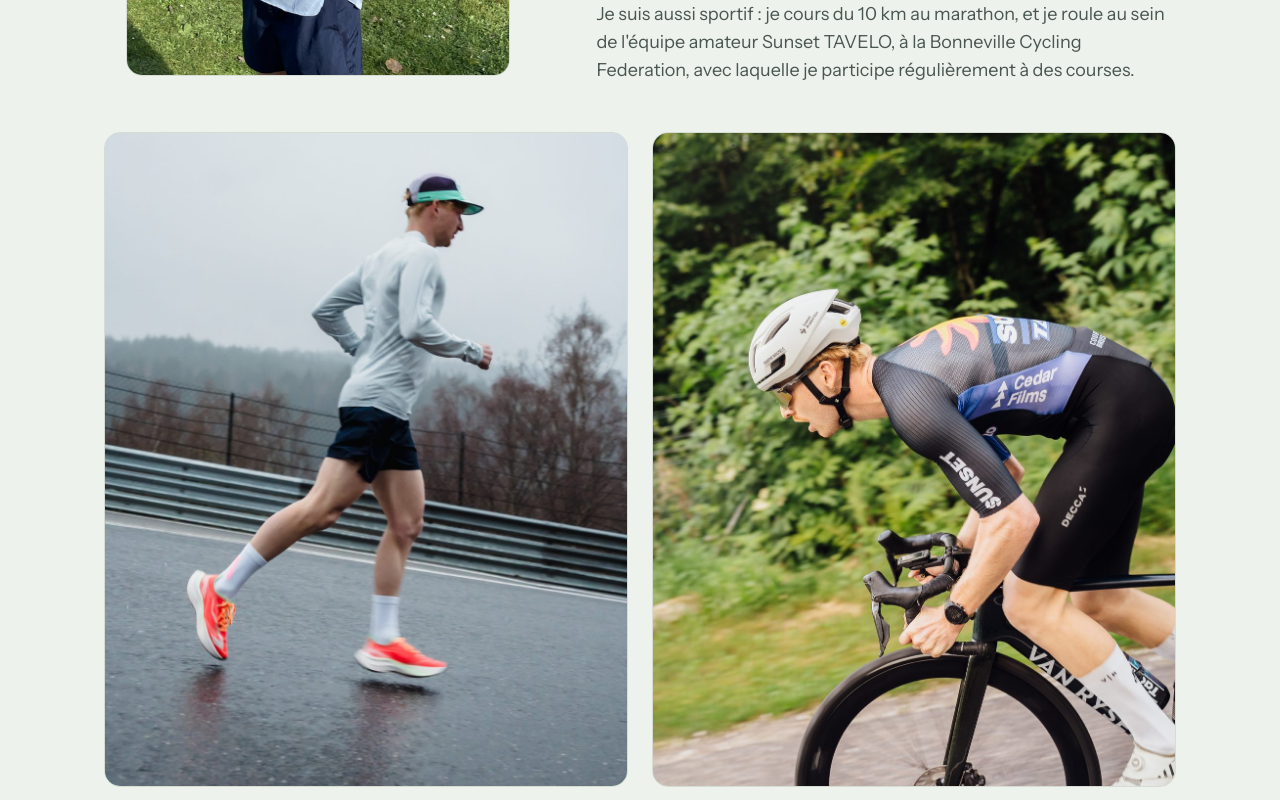
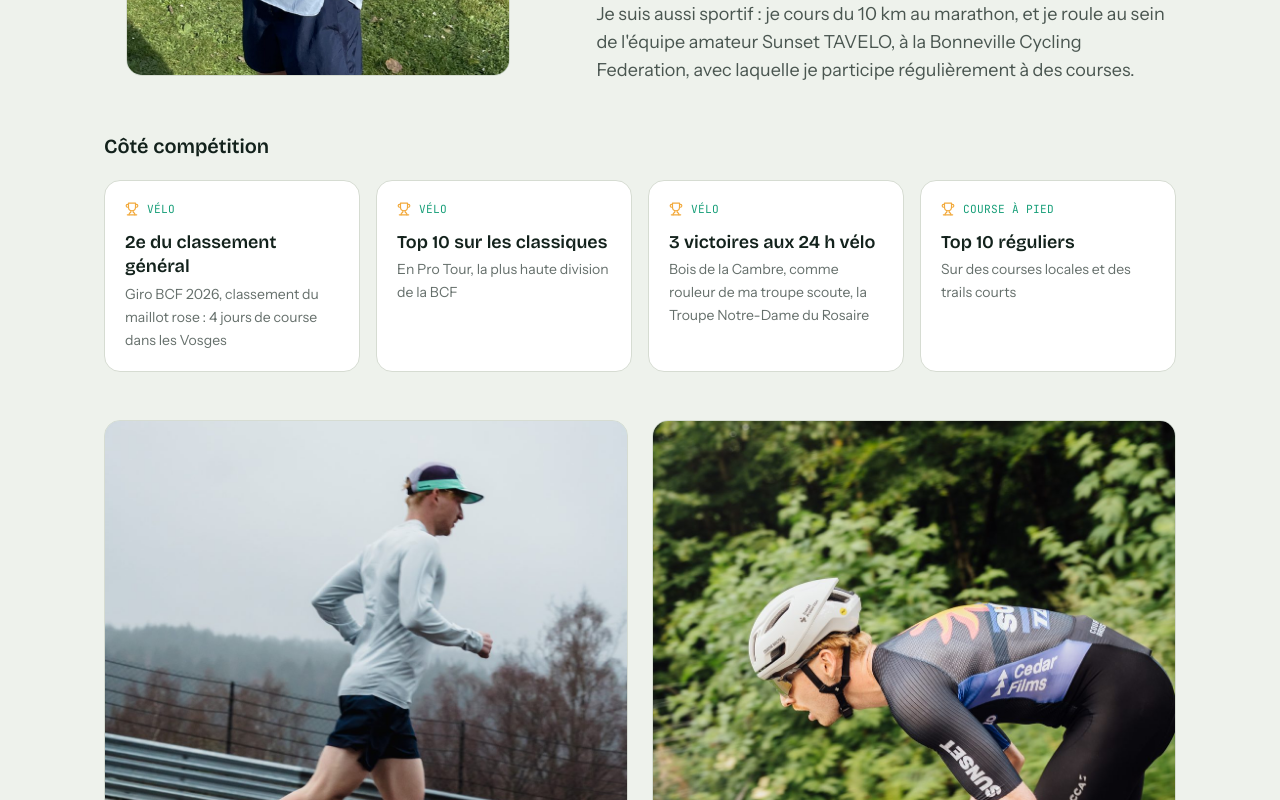
Before and after one commit to Joachimcoach/Jojo-Coaching, a Next.js app: page / in a window 1280 px wide. Shown: the part 3620-4420 px from the top of the page. Built offline with nearby package versions, Linux system fonts and the light colour scheme.

Commit message:
google agenda

```diff
--- a/app/page.js
+++ b/app/page.js
@@ -3,6 +3,7 @@ import Hero from '@/components/Hero';
 import Presentation from '@/components/Presentation';
 import Process from '@/components/Process';
 import Formules from '@/components/Formules';
+import Testimonials from '@/components/Testimonials';
 import Badges from '@/components/Badges';
 import FAQ from '@/components/FAQ';
 import CTAFinal from '@/components/CTAFinal';
@@ -17,6 +18,7 @@ export default function Home() {
         <Process />
         <Presentation />
         <Badges />
+        <Testimonials />
         <Formules />
         <FAQ />
         <CTAFinal />
--- a/components/CalculateurCritique.js
+++ b/components/CalculateurCritique.js
@@ -3,6 +3,7 @@
 import { useState } from 'react';
 import { ChevronDown, ArrowRight, Gauge } from 'lucide-react';
 import { calculateur } from '@/lib/content';
+import { reservationProps } from '@/lib/reservation';
 
 /* ------------------------------------------------------------------
    Modèle à deux paramètres (Monod & Scherrer)
@@ -369,7 +370,7 @@ export default function CalculateurCritique() {
 
               <div className="flex flex-col gap-4 rounded-xl bg-teal-light/60 p-5 sm:flex-row sm:items-center sm:justify-between">
                 <p className="max-w-xl text-sm text-ink/80">{c.avertissement}</p>
-                <a href="#contact" className="btn-primary flex-shrink-0">
+                <a {...reservationProps} className="btn-primary flex-shrink-0">
                   {c.cta}
                   <ArrowRight size={16} />
                 </a>
--- a/components/Formules.js
+++ b/components/Formules.js
@@ -1,5 +1,6 @@
 import { Check } from 'lucide-react';
 import { formules } from '@/lib/content';
+import { reservationProps } from '@/lib/reservation';
 
 export default function Formules() {
   return (
@@ -46,7 +47,7 @@ export default function Formules() {
             </ul>
 
             <a
-              href="#contact"
+              {...reservationProps}
               className={offer.highlighted ? 'btn-primary mt-8 w-full' : 'btn-secondary mt-8 w-full'}
             >
               {offer.cta}
--- a/components/Hero.js
+++ b/components/Hero.js
@@ -1,5 +1,6 @@
 import { ArrowRight } from 'lucide-react';
 import { hero } from '@/lib/content';
+import { reservationProps } from '@/lib/reservation';
 
 export default function Hero() {
   return (
@@ -47,7 +48,7 @@ export default function Hero() {
         </p>
 
         <div className="mt-7 flex flex-col gap-4 sm:flex-row sm:items-center">
-          <a href="#contact" className="btn-primary">
+          <a {...reservationProps} className="btn-primary">
             {hero.ctaPrimary}
             <ArrowRight size={16} />
           </a>
--- a/components/Nav.js
+++ b/components/Nav.js
@@ -3,6 +3,7 @@
 import { useState } from 'react';
 import { Menu, X } from 'lucide-react';
 import { nav, site } from '@/lib/content';
+import { reservationProps } from '@/lib/reservation';
 
 export default function Nav() {
   const [open, setOpen] = useState(false);
@@ -24,7 +25,7 @@ export default function Nav() {
               {item.label}
             </a>
           ))}
-          <a href="#contact" className="btn-primary">
+          <a {...reservationProps} className="btn-primary">
             Appel découverte
           </a>
         </nav>
@@ -55,7 +56,7 @@ export default function Nav() {
               </li>
             ))}
             <li>
-              <a href="#contact" onClick={() => setOpen(false)} className="btn-primary w-full">
+              <a {...reservationProps} onClick={() => setOpen(false)} className="btn-primary w-full">
                 Appel découverte
               </a>
             </li>
--- a/components/Presentation.js
+++ b/components/Presentation.js
@@ -1,5 +1,7 @@
 import Image from 'next/image';
+import { Trophy } from 'lucide-react';
 import { presentation } from '@/lib/content';
+import { palmares } from '@/lib/palmares';
 
 export default function Presentation() {
   return (
@@ -30,6 +32,22 @@ export default function Presentation() {
         </div>
       </div>
 
+      <div className="mt-12">
+        <h3 className="font-display text-xl font-semibold text-ink">{palmares.titre}</h3>
+        <ul className="mt-5 grid gap-4 sm:grid-cols-2 lg:grid-cols-4">
+          {palmares.items.map((item) => (
+            <li key={item.resultat} className="card flex flex-col p-5">
+              <span className="flex items-center gap-2 font-mono text-[0.7rem] uppercase tracking-wide text-teal">
+                <Trophy size={14} className="text-amber" />
+                {item.sport}
+              </span>
+              <p className="mt-3 font-display text-lg font-semibold leading-snug text-ink">{item.resultat}</p>
+              <p className="mt-1 text-sm leading-relaxed text-ink/65">{item.detail}</p>
+            </li>
+          ))}
+        </ul>
+      </div>
+
       <div className="mt-12 grid grid-cols-2 gap-4 sm:gap-6">
         {presentation.gallery.map((img) => (
           <div
--- a/components/Testimonials.js
+++ b/components/Testimonials.js
@@ -1,7 +1,9 @@
 import { Quote } from 'lucide-react';
-import { testimonials } from '@/lib/content';
+import { temoignages as testimonials } from '@/lib/temoignages';
 
 export default function Testimonials() {
+  if (testimonials.items.length === 0) return null;
+
   return (
     <section id="temoignages" className="section">
       <p className="eyebrow">{testimonials.eyebrow}</p>
--- /dev/null
+++ b/lib/palmares.js
@@ -0,0 +1,28 @@
+// Palmarès affiché dans la section « Qui je suis », sous la présentation.
+// Pour ajouter un résultat : copier un bloc { ... }, puis modifier le texte.
+
+export const palmares = {
+  titre: 'Côté compétition',
+  items: [
+    {
+      sport: 'Vélo',
+      resultat: '2e du classement général',
+      detail: 'Giro BCF 2026, classement du maillot rose : 4 jours de course dans les Vosges',
+    },
+    {
+      sport: 'Vélo',
+      resultat: 'Top 10 sur les classiques',
+      detail: 'En Pro Tour, la plus haute division de la BCF',
+    },
+    {
+      sport: 'Vélo',
+      resultat: '3 victoires aux 24 h vélo',
+      detail: 'Bois de la Cambre, comme rouleur de ma troupe scoute, la Troupe Notre-Dame du Rosaire',
+    },
+    {
+      sport: 'Course à pied',
+      resultat: 'Top 10 réguliers',
+      detail: 'Sur des courses locales et des trails courts',
+    },
+  ],
+};
--- /dev/null
+++ b/lib/reservation.js
@@ -0,0 +1,12 @@
+// ---------------------------------------------------------------------------
+// Lien de prise de rendez-vous pour l'appel découverte.
+// Colle entre les apostrophes le lien de ta page de réservation Google Agenda
+// (il ressemble à https://calendar.app.google/xxxxxxxx).
+// Tant que c'est vide, les boutons renvoient vers le bloc contact (email).
+// ---------------------------------------------------------------------------
+
+export const RESERVATION_URL = 'https://calendar.app.google/9a8p5Ud753JnLTwy7';
+
+export const reservationProps = RESERVATION_URL
+  ? { href: RESERVATION_URL, target: '_blank', rel: 'noopener noreferrer' }
+  : { href: '#contact' };
--- /dev/null
+++ b/lib/temoignages.js
@@ -0,0 +1,18 @@
+// ---------------------------------------------------------------------------
+// Témoignages. La section n'apparaît sur le site que s'il y a au moins un avis.
+// Pour ajouter un avis : copier le modèle ci-dessous, retirer les // devant
+// chaque ligne, et remplacer le texte. Uniquement de vrais avis, avec l'accord
+// de la personne.
+//
+//    {
+//      quote: "Le texte de l'avis, tel que la personne l'a écrit.",
+//      name: 'Prénom',
+//      context: 'Trail · suivi depuis 2025',
+//    },
+// ---------------------------------------------------------------------------
+
+export const temoignages = {
+  eyebrow: 'Témoignages',
+  title: 'Ils se sont entraînés avec moi',
+  items: [],
+};
```
Also changed, not shown: components/CTAFinal.js (+15 -4 lines).
